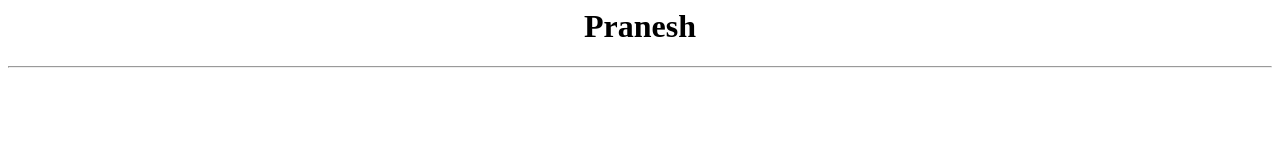
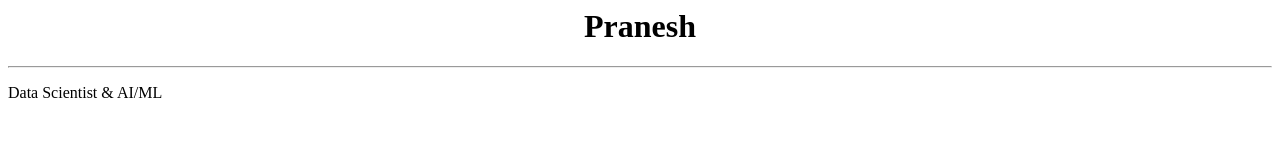
Before and after one commit to PraneshKannan-MK/new_repo_conflits, a plain HTML site: page index.html in a window 1280 px wide. Drawn offline with Linux system fonts and the light colour scheme.

Commit message:
new para added

```diff
--- a/index.html
+++ b/index.html
@@ -2,3 +2,5 @@
 <h1>Pranesh</h1>
 </center>
 <hr>
+
+<p> Data Scientist & AI/ML </p>
```
